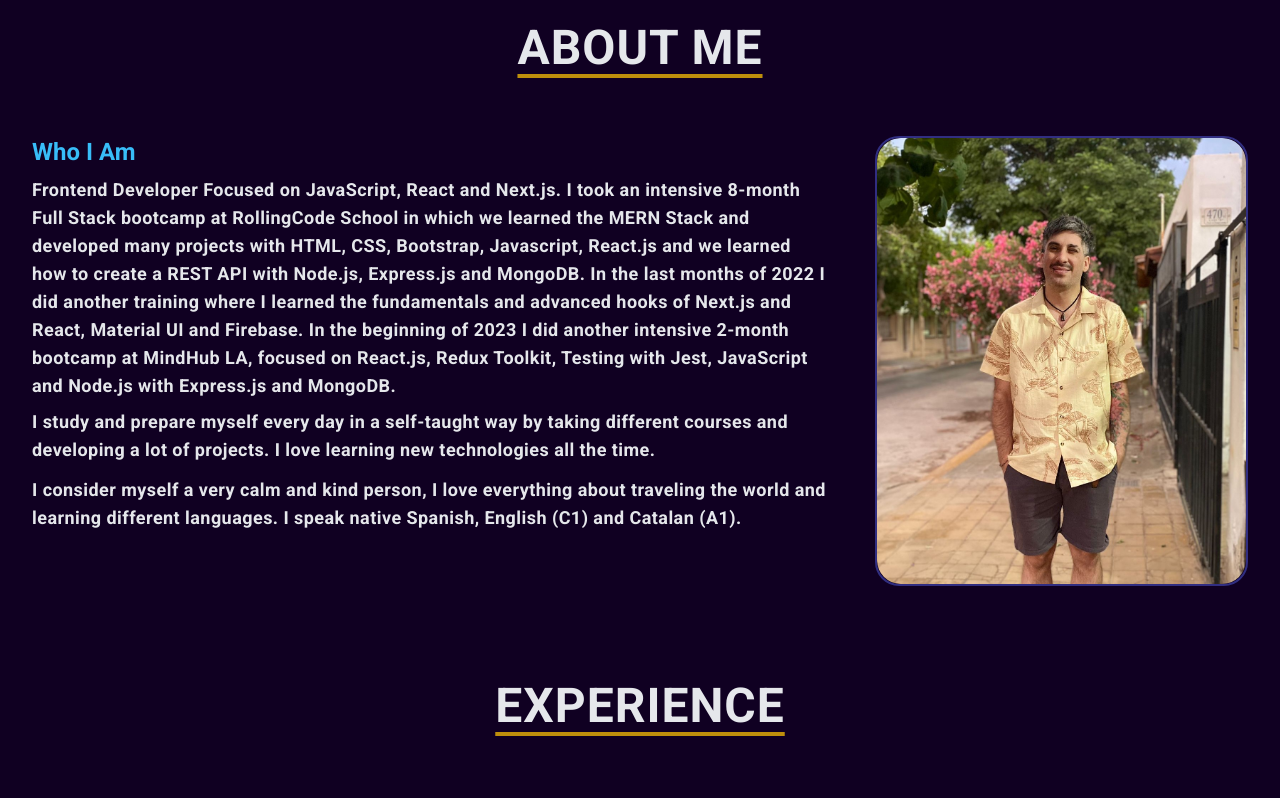
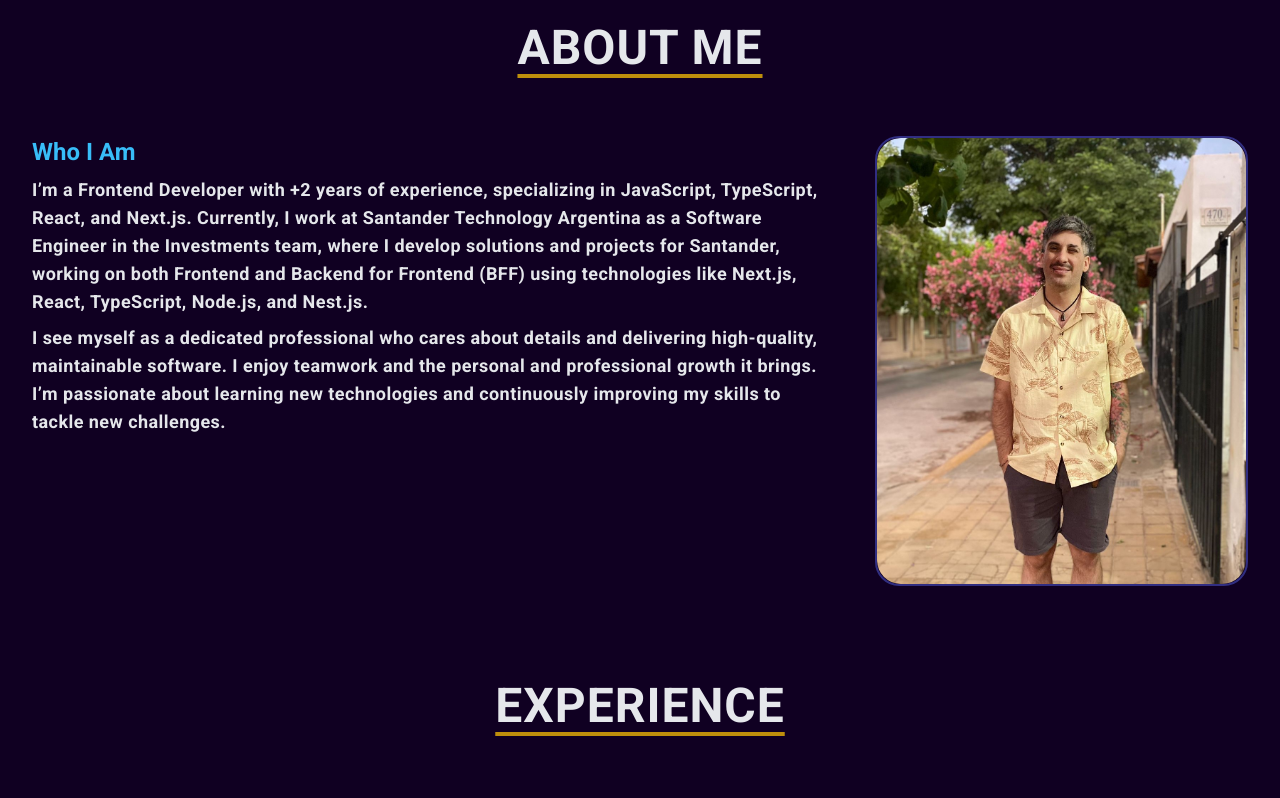
Before and after one commit to matiarias/my-portfolio, a Next.js app: page / in a window 1280 px wide. Shown: the part 840-1638 px from the top of the page. Built offline with nearby package versions, Linux system fonts and the light colour scheme.

Commit message:
refactor About component for consistent quotation marks and update personal description

```diff
--- a/components/About.jsx
+++ b/components/About.jsx
@@ -1,12 +1,12 @@
-import Image from "next/image";
+import Image from 'next/image';
 
-import { useEffect } from "react";
+import { useEffect } from 'react';
 
-import { motion, useAnimation } from "framer-motion";
-import { useInView } from "react-intersection-observer";
+import { motion, useAnimation } from 'framer-motion';
+import { useInView } from 'react-intersection-observer';
 
-import MatiasPhoto from "../public/assets/mati-arias-photo.jpg";
-import TitleSections from "../subComponents/TitleSections";
+import MatiasPhoto from '../public/assets/mati-arias-photo.jpg';
+import TitleSections from '../subComponents/TitleSections';
 
 const About = () => {
   const { ref, inView } = useInView();
@@ -24,7 +24,7 @@ const About = () => {
       animationText.start({
         x: 0,
         transition: {
-          type: "spring",
+          type: 'spring',
           duration: 0.7,
           bounce: 0.2,
         },
@@ -33,7 +33,7 @@ const About = () => {
 
     if (!inView) {
       animationText.start({
-        x: "-100%",
+        x: '-100%',
       });
     }
   }, [inView]);
@@ -44,7 +44,7 @@ const About = () => {
     if (inViewPhoto) {
       animationPhoto.start({
         opacity: 1,
-        filter: "blur(0px)",
+        filter: 'blur(0px)',
         transition: { duration: 0.9 },
       });
     }
@@ -52,61 +52,46 @@ const About = () => {
     if (!inViewPhoto) {
       animationPhoto.start({
         opacity: 0,
-        filter: "blur(15px)",
+        filter: 'blur(15px)',
       });
     }
   }, [inViewPhoto]);
 
   return (
-    <section id="about" className="w-full py-8 xl:py-16 px-6 md:px-8">
-      <TitleSections title="About Me" />
+    <section id='about' className='w-full py-8 xl:py-16 px-6 md:px-8'>
+      <TitleSections title='About Me' />
 
-      <div className="w-full max-w-screen-xl mx-auto mt-16">
-        <div ref={ref} className="grid grid-cols-1 md:grid-cols-3 gap-12 mt-16">
-          <motion.div animate={animationText} className="col-span-2">
-            <h3 className="text-sky-400 text-xl md:text-2xl font-bold">
-              Who I Am
-            </h3>
-            <p className="text-gray-200 font-bold text-base md:text-lg tracking-wide leading-relaxed mt-2">
-              Frontend Developer Focused on JavaScript, React and Next.js. I
-              took an intensive 8-month Full Stack bootcamp at RollingCode
-              School in which we learned the MERN Stack and developed many
-              projects with HTML, CSS, Bootstrap, Javascript, React.js and we
-              learned how to create a REST API with Node.js, Express.js and
-              MongoDB. In the last months of 2022 I did another training where I
-              learned the fundamentals and advanced hooks of Next.js and React,
-              Material UI and Firebase. In the beginning of 2023 I did another
-              intensive 2-month bootcamp at MindHub LA, focused on React.js,
-              Redux Toolkit, Testing with Jest, JavaScript and Node.js with
-              Express.js and MongoDB.
+      <div className='w-full max-w-screen-xl mx-auto mt-16'>
+        <div ref={ref} className='grid grid-cols-1 md:grid-cols-3 gap-12 mt-16'>
+          <motion.div animate={animationText} className='col-span-2'>
+            <h3 className='text-sky-400 text-xl md:text-2xl font-bold'>Who I Am</h3>
+            <p className='text-gray-200 font-bold text-base md:text-lg tracking-wide leading-relaxed mt-2'>
+              I’m a Frontend Developer with +2 years of experience, specializing in JavaScript, TypeScript, React, and
+              Next.js. Currently, I work at Santander Technology Argentina as a Software Engineer in the Investments
+              team, where I develop solutions and projects for Santander, working on both Frontend and Backend for
+              Frontend (BFF) using technologies like Next.js, React, TypeScript, Node.js, and Nest.js.
             </p>
 
-            <p className="text-gray-200 font-bold text-base md:text-lg tracking-wide leading-relaxed mt-2">
-              I study and prepare myself every day in a self-taught way by
-              taking different courses and developing a lot of projects. I love
-              learning new technologies all the time.
-            </p>
-
-            <p className="text-gray-200 font-bold text-base md:text-lg tracking-wide leading-relaxed mt-3">
-              I consider myself a very calm and kind person, I love everything
-              about traveling the world and learning different languages. I
-              speak native Spanish, English (C1) and Catalan (A1).
+            <p className='text-gray-200 font-bold text-base md:text-lg tracking-wide leading-relaxed mt-2'>
+              I see myself as a dedicated professional who cares about details and delivering high-quality, maintainable
+              software. I enjoy teamwork and the personal and professional growth it brings. I’m passionate about
+              learning new technologies and continuously improving my skills to tackle new challenges.
             </p>
           </motion.div>
 
           <motion.div
             ref={photoRef}
             animate={animationPhoto}
-            className="relative w-full h-[500px] xl:h-[450px] border-2 border-indigo-900 rounded-3xl saturate-150 overflow-hidden"
+            className='relative w-full h-[500px] xl:h-[450px] border-2 border-indigo-900 rounded-3xl saturate-150 overflow-hidden'
           >
             <Image
-              className="object-cover rounded-3xl"
+              className='object-cover rounded-3xl'
               src={MatiasPhoto}
-              alt="Matias Arias Photo"
+              alt='Matias Arias Photo'
               fill
-              sizes="(max-width: 600px) 100vw,
+              sizes='(max-width: 600px) 100vw,
                 (max-width: 500px) 50vw,
-                33vw"
+                33vw'
             />
           </motion.div>
         </div>
```
